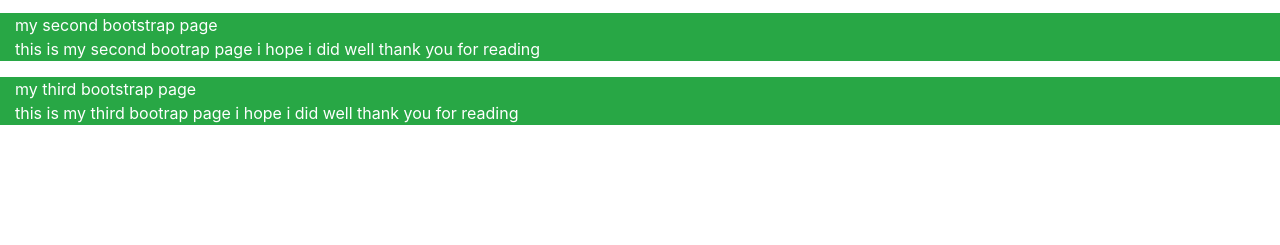
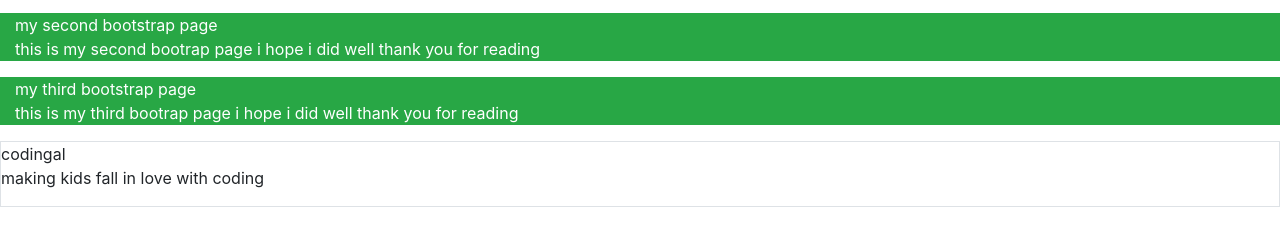
Before and after one commit to caylus972/Containers-in-bootstrap, a plain HTML site: page Containers in bootstrap/index.html in a window 1280 px wide. Shown: the part 83-328 px from the top of the page. Drawn offline with nearby package versions, Linux system fonts and the light colour scheme.

Commit message:
third comit

```diff
--- a/Containers in bootstrap/index.html
+++ b/Containers in bootstrap/index.html
@@ -19,5 +19,9 @@
 <div class="container-fluid  bg-success  text-white" <h1>my third bootstrap page</h1>
     <p>this is my third bootrap page i hope i did well thank you for reading</p>
 </div>
+<div class="contaner border 5px solid black"
+<h1>codingal</h1>
+<p>making kids fall in love with coding</p>
+</div>
 </body>
 </html>
```
